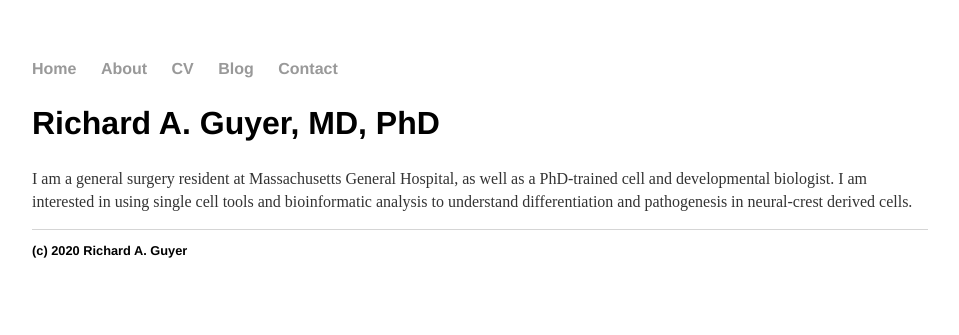
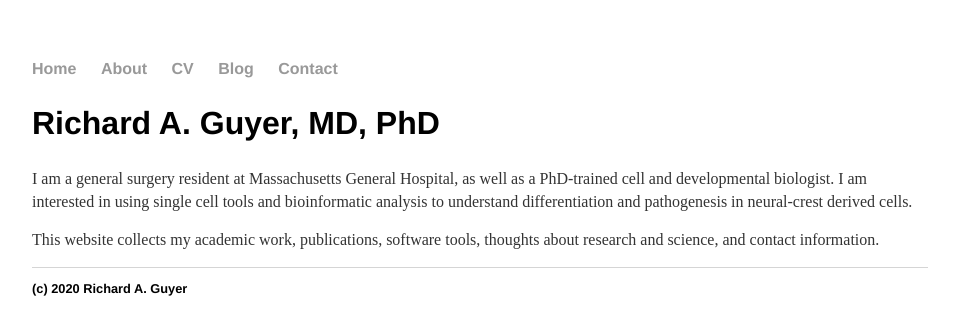
Before and after one commit to riguyer/riguyer.github.io, a Jekyll site: the page built from index.html, in a window 1280 px wide. Shown: the top 335 px of the page, without its empty margins (160-1119 px from the left). Built offline with Jekyll 4.4.1, drawn with Linux system fonts in a browser that asks for light colours.

Commit message:
Update index.html

```diff
--- a/index.html
+++ b/index.html
@@ -5,4 +5,5 @@ title: Richard A. Guyer, MD, PhD | Home
 <div class="blurb">
         <h2>Richard A. Guyer, MD, PhD</h2>
 	<p>I am a general surgery resident at Massachusetts General Hospital, as well as a PhD-trained cell and developmental biologist. I am interested in using single cell tools and bioinformatic analysis to understand differentiation and pathogenesis in neural-crest derived cells.</p>
+	<p>This website collects my academic work, publications, software tools, thoughts about research and science, and contact information.</p>
 </div><!-- /.blurb -->
```
